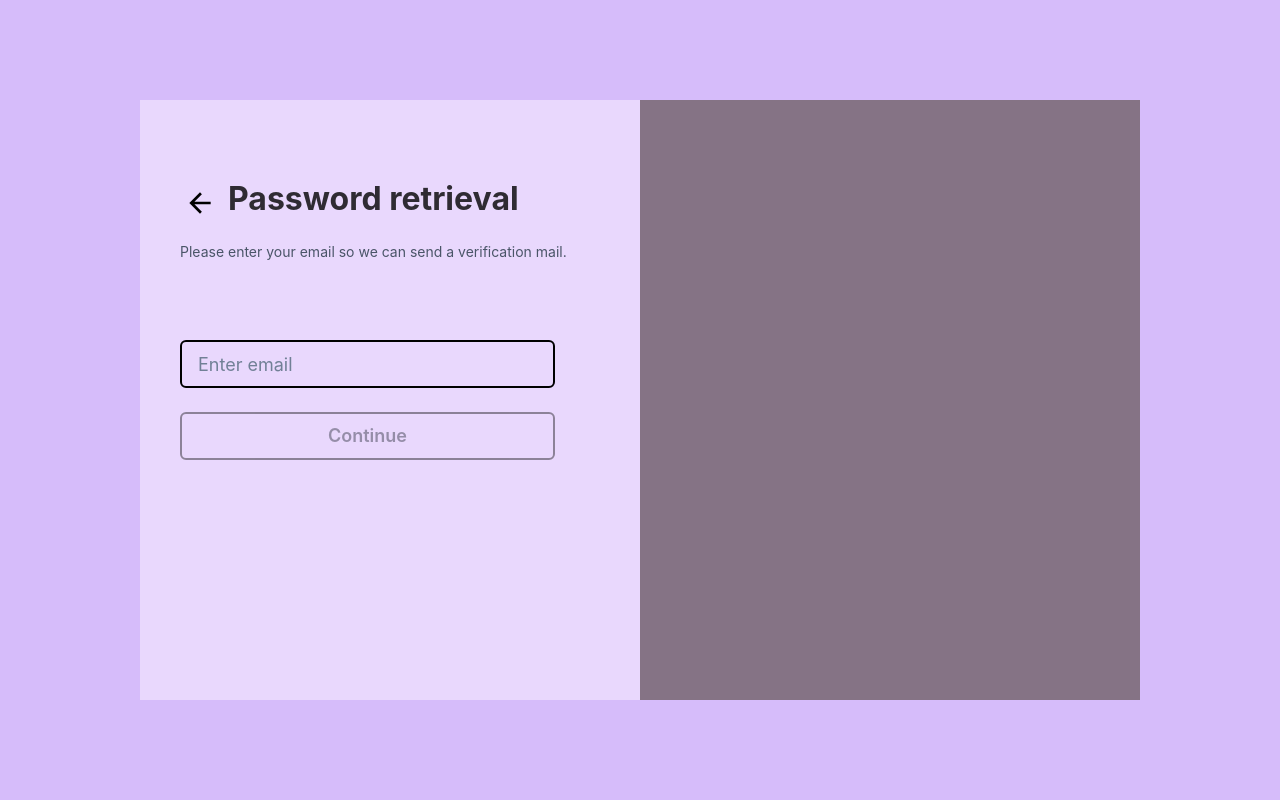
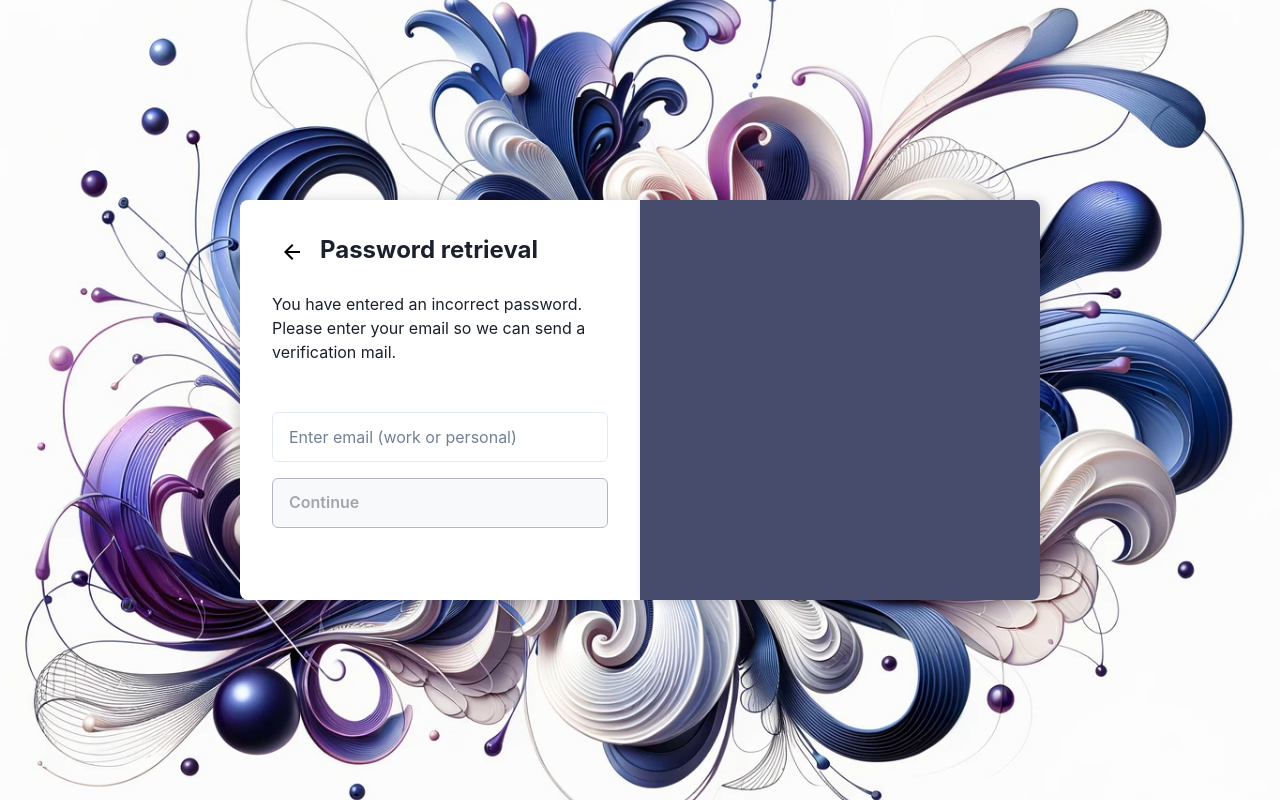
Before and after one commit to AG-2003/Group-Project, a React (Create React App) app in the folder frontend/: page /forgotPwd in a window 1280 px wide. Built offline with nearby package versions, Linux system fonts and the light colour scheme.

Commit message:
Forgot password page SCSS done

```diff
--- a/frontend/src/components/Auth/ForgotPwdForm.tsx
+++ b/frontend/src/components/Auth/ForgotPwdForm.tsx
@@ -1,5 +1,4 @@
-
-import React, { useState } from 'react';
+import React, { useState } from "react";
 import {
   VStack,
   Button,
@@ -8,20 +7,19 @@ import {
   Text,
   Input,
   IconButton,
-    FormControl,
-    FormLabel,
-    FormHelperText,
-} from '@chakra-ui/react';
-import { ArrowBackIcon } from '@chakra-ui/icons';
-import { useNavigate } from 'react-router-dom';
+  HStack,
+} from "@chakra-ui/react";
+import { ArrowBackIcon } from "@chakra-ui/icons";
+import { useNavigate } from "react-router-dom";
 import { auth } from "../../firebase-config";
-import { sendPasswordResetEmail } from 'firebase/auth';
+import { sendPasswordResetEmail } from "firebase/auth";
+import "./emailForm.scss";
+import authBg from "../../assets/auth-bg.png";
 
 export function ForgotPwdForm() {
-    const [recEmail, setRecEmail] = useState<string>('');
+  const [recEmail, setRecEmail] = useState<string>("");
 
   const navigate = useNavigate();
-
 
   const handleRecoveryEmailSubmission = (e: any) => {
     e.preventDefault();
@@ -29,86 +27,55 @@ export function ForgotPwdForm() {
       .then(() => {
         console.log(`recovery mail sent to ${recEmail}`);
         navigate(-1);
-                alert(`please change password through the link sent to your email ID ${recEmail}`)
+        alert(
+          `please change password through the link sent to your email ID ${recEmail}`
+        );
       })
       .catch((err) => {
         console.log(err.message);
-            })
-    }
+      });
+  };
 
   return (
-        <Flex
-            justifyContent="center"
-            alignItems="center"
-            height="100vh"
-            bg="purple.200"
-        >
-            <Box h="600px" w="500px" bg="purple.100">
-                <VStack
-                    height="100%"
-                >
-                    <FormControl
-                        as="form"
-                        onSubmit={handleRecoveryEmailSubmission}
-                        display="flex-start"
-                        flexDirection="column"
-                        h="100%"
-                        ml={20}>
-                        <Flex alignItems="center" alignSelf="center" mb={3} mt={75}>
+    <div>
+      <img src={authBg} alt="Auth Background" className="background-image" />
+      <HStack className="login-form-container" spacing={0}>
+        <VStack className="form-stack">
+          <Flex>
             <IconButton
-                                fontSize="xx-large"
-                                aria-label='Back-button'
+              fontSize="x-large"
+              aria-label="Back-button"
               icon={<ArrowBackIcon />}
-                                colorScheme='purple.100'
+              colorScheme="purple.100"
               color="black"
               onClick={() => navigate(-1)}
+              mr={2}
             />
-                            <FormLabel fontSize="xx-large" fontWeight="bold" color="blackAlpha.800" ml={2}>
-                                Password retrieval
-                            </FormLabel>
+            <Text className="form-title">Password retrieval</Text>
           </Flex>
-
-                        <FormHelperText mb={20} alignSelf="center">
-                            Please enter your email so we can send a verification mail.
-                        </FormHelperText>
-
+          <Text className="form-subtitle">
+            You have entered an incorrect password. Please enter your email so
+            we can send a verification mail.
+          </Text>
+          <form onSubmit={handleRecoveryEmailSubmission}>
             <Input
-                            placeholder="Enter email"
-                            h="8%"
-                            w="75%"
+              className="email-input"
+              placeholder="Enter email (work or personal)"
               type="email"
               value={recEmail}
-                            fontSize="large"
               onChange={(e) => setRecEmail(e.target.value)}
-                            focusBorderColor="purple.600"
-                            borderColor="black"
-                            borderWidth="2px"
-                            alignSelf="center"
-                            _hover={{}}
             />
-
-
             <Button
+              className="auth-button"
+              type="submit"
               isDisabled={!recEmail}
-                            h="8%"
-                            w="75%"
-                            mt={6}
-                            fontSize="large"
-                            variant="outline"
-                            borderWidth="2px"
-                            borderColor="black"
-                            _hover={{ bg: "purple.300", color: "black", transform: "scale(1.08)" }}
-                            alignSelf="center"
-                            type='submit'
             >
               Continue
             </Button>
-                    </FormControl>
+          </form>
         </VStack>
-            </Box>
-            <Box h="600px" w='500px' bg="#857385">
-                {/* Other content */}
-            </Box>
-        </Flex >
+        <Box className="empty-stack"></Box>
+      </HStack>
+    </div>
   );
-};
+}
```
Lines whose indentation alone changed are shown as unchanged.
